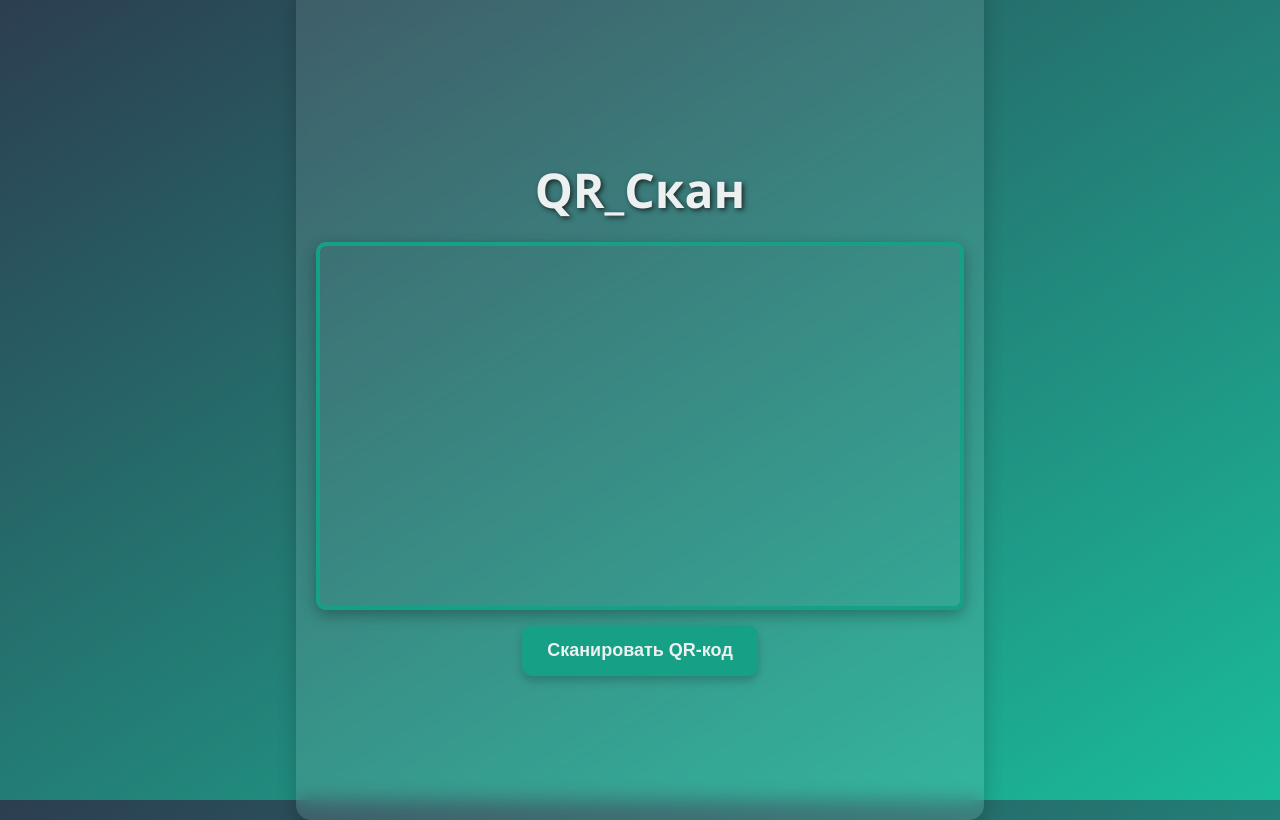
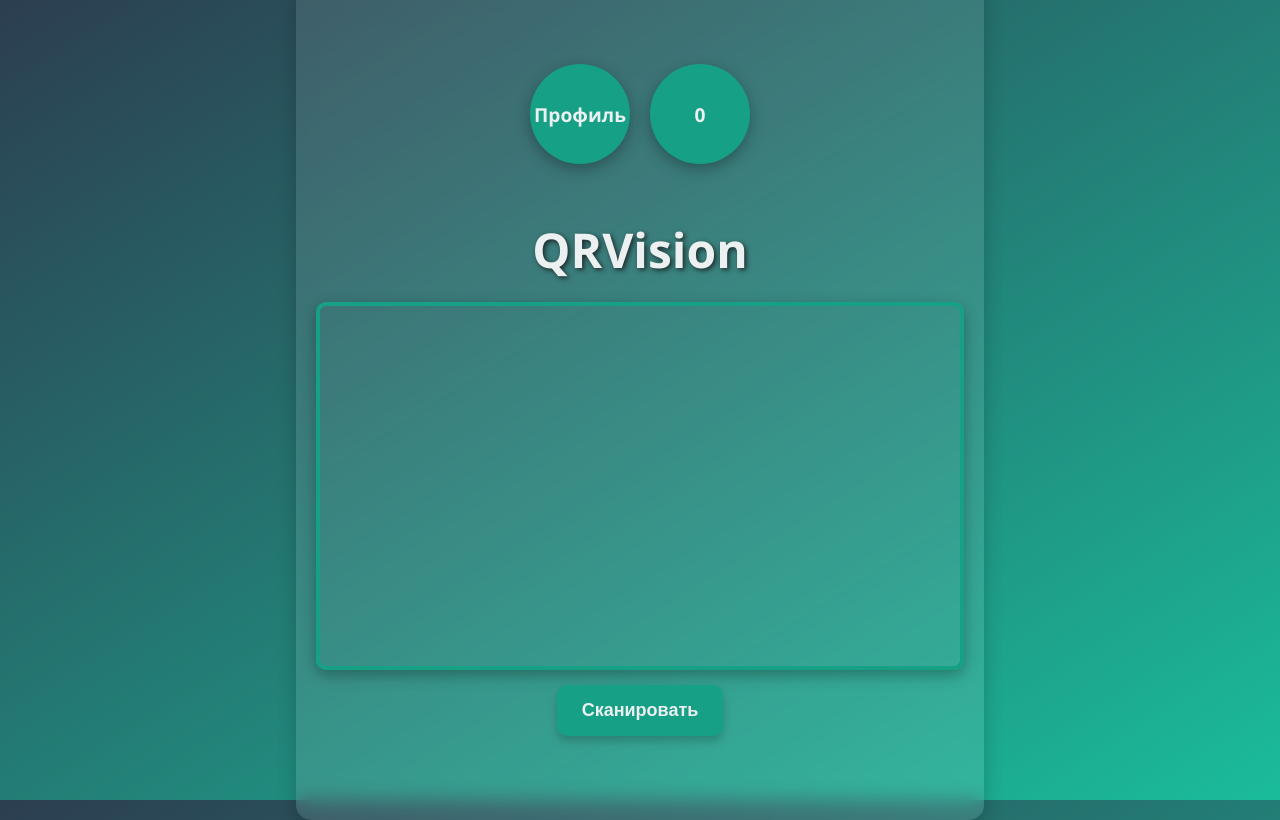
Before and after one commit to Solrikk/QRVision, a Flask app: page / in a window 1280 px wide. Run offline with Flask 3, Linux system fonts and the light colour scheme.

Commit message:
# add: Improved index.html

```diff
--- a/templates/index.html
+++ b/templates/index.html
@@ -1,7 +1,7 @@
 <!DOCTYPE html>
 <html>
 <head>
-    <title>QR_Скан</title>
+    <title>QRVision</title>
     <link rel="stylesheet" type="text/css" href="/static/styles.css">
     <style>
         body {
@@ -20,6 +20,15 @@
             background-color: rgba(255, 255, 255, 0.1);
             backdrop-filter: blur(10px);
             -webkit-backdrop-filter: blur(10px);
+        }
+
+        .header {
+            display: flex;
+            flex-direction: row;
+            align-items: center;
+            justify-content: center;
+            gap: 20px;
+            margin-bottom: 20px;
         }
 
         h1 {
@@ -52,13 +61,35 @@
             background-color: #1abc9c;
             transform: scale(1.1);
         }
+
+        .profile-circle, .qr-count-circle {
+            display: flex;
+            align-items: center;
+            justify-content: center;
+            width: 100px;
+            height: 100px;
+            border-radius: 50%;
+            background-color: #16a085;
+            color: #ecf0f1;
+            font-size: 1.2rem;
+            font-weight: bold;
+            box-shadow: 0 5px 15px rgba(0,0,0,0.3);
+        }
     </style>
 </head>
 <body>
     <div class="container">
-        <h1>QR_Скан</h1>
+        <div class="header">
+            <div class="profile-circle">
+                <span>Профиль</span>
+            </div>
+            <div class="qr-count-circle">
+                <span id="qrCount">0</span>
+            </div>
+        </div>
+        <h1>QRVision</h1>
         <video id="video" width="640" height="360" autoplay></video>
-        <button id="captureBtn">Сканировать QR-код</button>
+        <button id="captureBtn">Сканировать</button>
         <canvas id="canvas" width="640" height="360"></canvas>
     </div>
     <script src="/static/script.js"></script>
```
